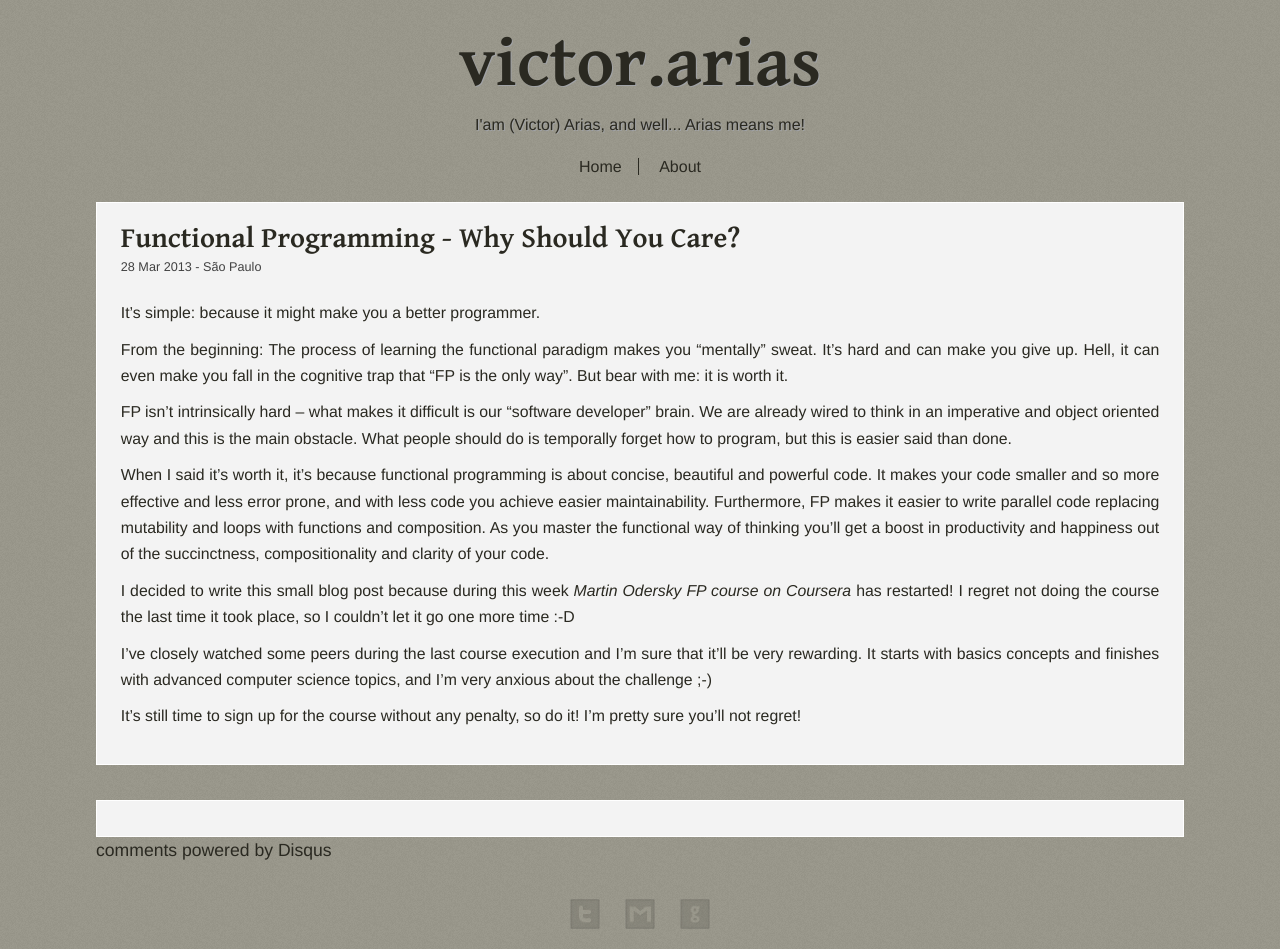
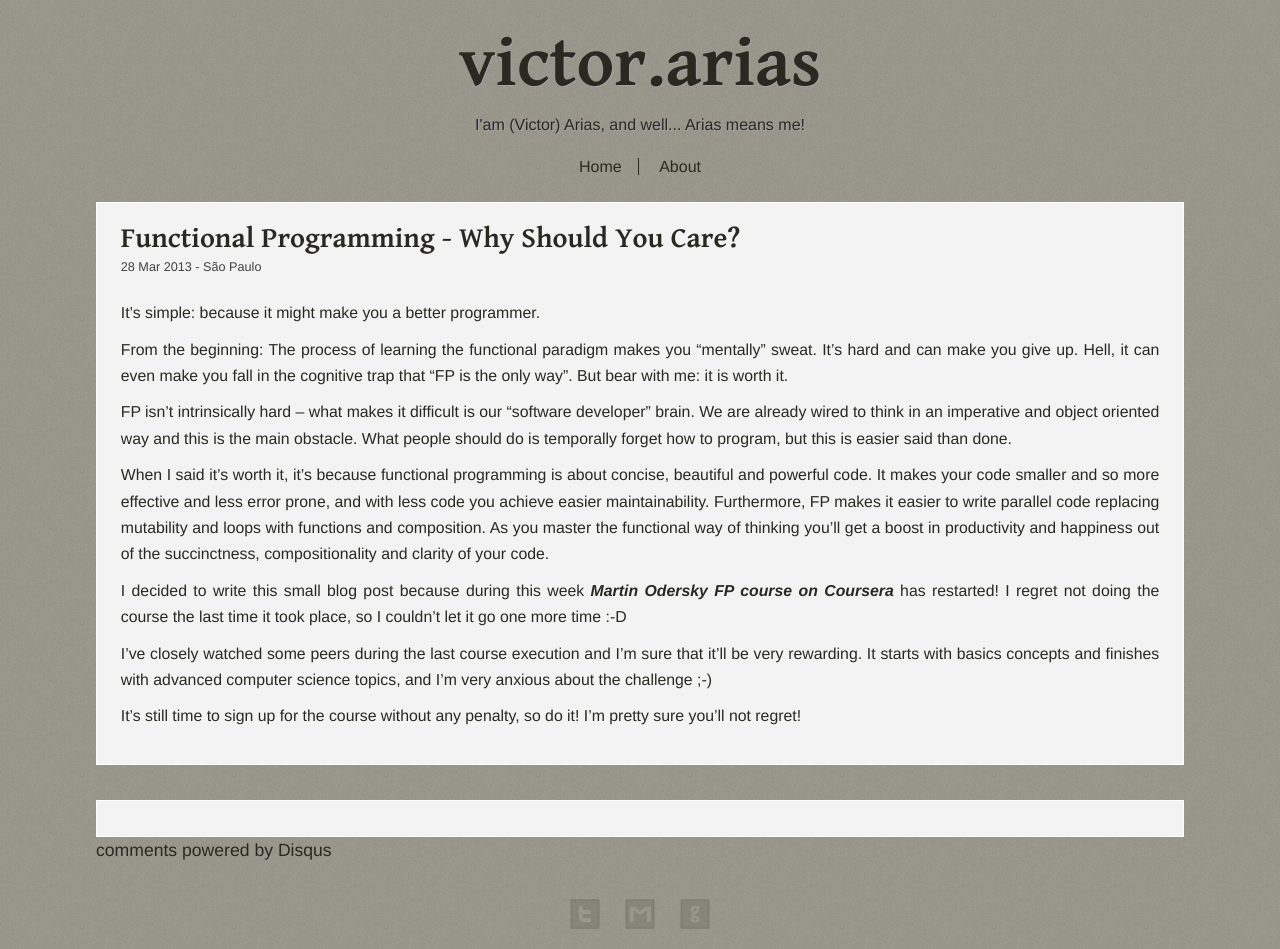
Before and after one commit to victorarias/victorarias.github.com, a Jekyll site: the page built from _posts/2013-03-28-functional-programming-why-should-you-care.md, in a window 1280 px wide. Built offline with Jekyll 4.4.1, drawn with Linux system fonts in a browser that asks for light colours; comment, search, counter and statistics services are not loaded.

```diff
--- a/_posts/2013-03-28-functional-programming-why-should-you-care.md
+++ b/_posts/2013-03-28-functional-programming-why-should-you-care.md
@@ -14,7 +14,7 @@ FP isn’t intrinsically hard – what makes it difficult is our “software dev
 
 When I said it’s worth it, it’s because functional programming is about concise, beautiful and powerful code. It makes your code smaller and so more effective and less error prone, and with less code you achieve easier maintainability. Furthermore, FP makes it easier to write parallel code replacing  mutability and loops with functions and composition. As you master the functional way of thinking you’ll get a boost in productivity and happiness out of the succinctness, compositionality and clarity of your code.
 
-I decided to write this small blog post because during this week *[Martin Odersky FP course on Coursera](https://www.coursera.org/course/progfun)* has restarted! I regret not doing the course the last time it took place, so I couldn’t let it go one more time :-D
+I decided to write this small blog post because during this week **[Martin Odersky FP course on Coursera](https://www.coursera.org/course/progfun)** has restarted! I regret not doing the course the last time it took place, so I couldn’t let it go one more time :-D
 
 I’ve closely watched some peers during the last course execution and I’m sure that it’ll be very rewarding. It starts with basics concepts and finishes with advanced computer science topics, and I’m very anxious about the challenge ;-)
 
```
